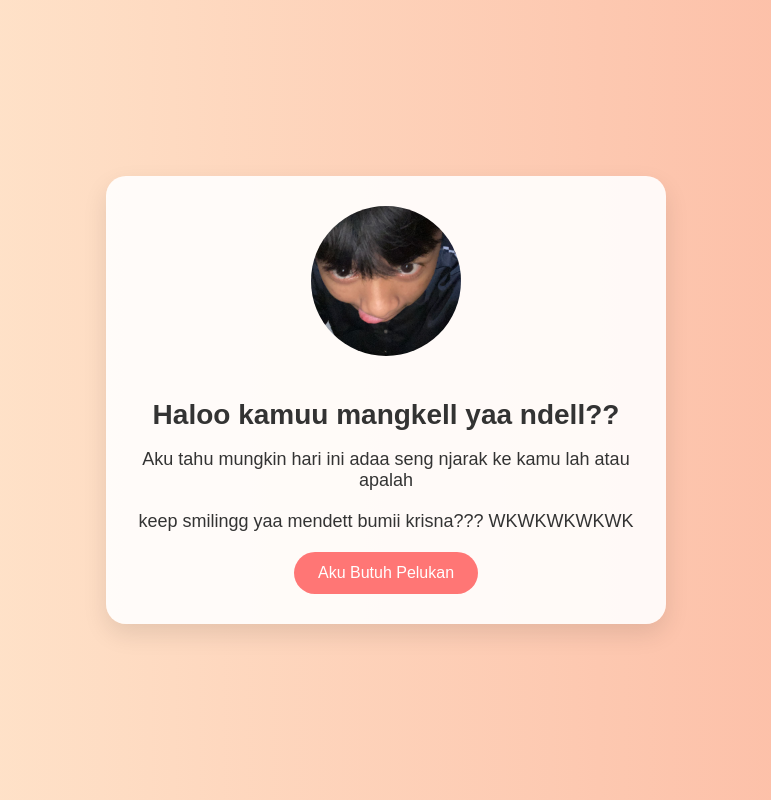
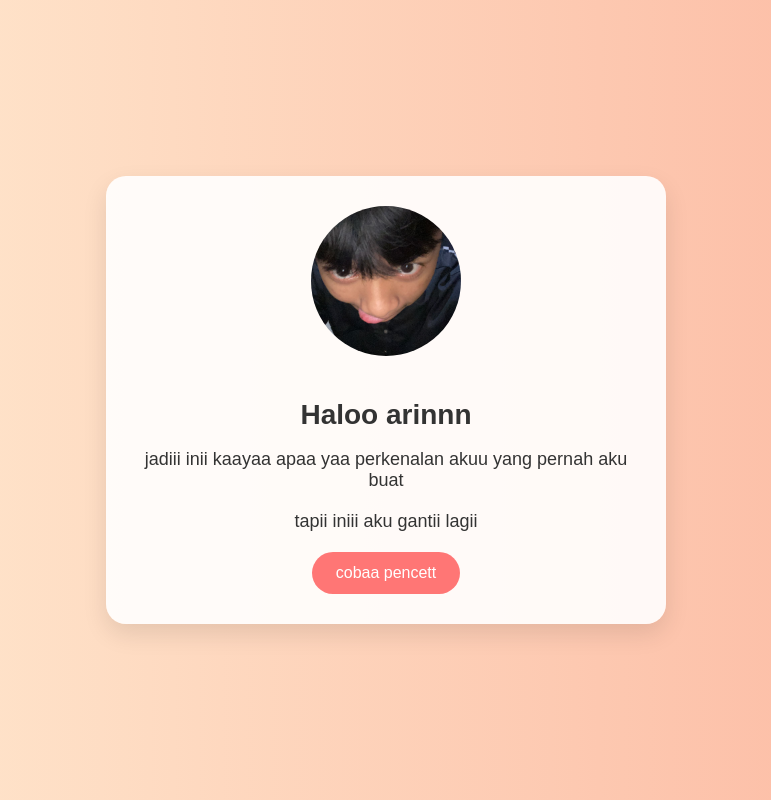
Before and after one commit to sndyathr/athr, a plain HTML site: page index.html in a window 1280 px wide. Shown: the whole page, without its empty margins (254-1025 px from the left). Drawn offline with Linux system fonts and the light colour scheme.

Commit message:
index.html

```diff
--- a/index.html
+++ b/index.html
@@ -66,11 +66,11 @@
     <!-- Gambar kamu di sini -->
     <img src="athar.jpg" alt="Foto kamu">
 
-    <h1>Haloo kamuu mangkell yaa ndell??</h1>
-    <p>Aku tahu mungkin hari ini adaa seng njarak ke kamu lah atau apalah</p>
-    <p>keep smilingg yaa mendett bumii krisna??? WKWKWKWKWK</p>
+    <h1>Haloo arinnn</h1>
+    <p>jadiii inii kaayaa apaa yaa perkenalan akuu yang pernah aku buat</p>
+    <p>tapii iniii aku gantii lagii</p>
 
-    <button onclick="alert('Peluk virtual duluu peluk rill nya kta vinza kpan kpan🙄🙄🙄')">Aku Butuh Pelukan</button>
+    <button onclick="alert('haloo adkell wkwkwk')">cobaa pencett</button>
   </div>
 
 </body>
```
